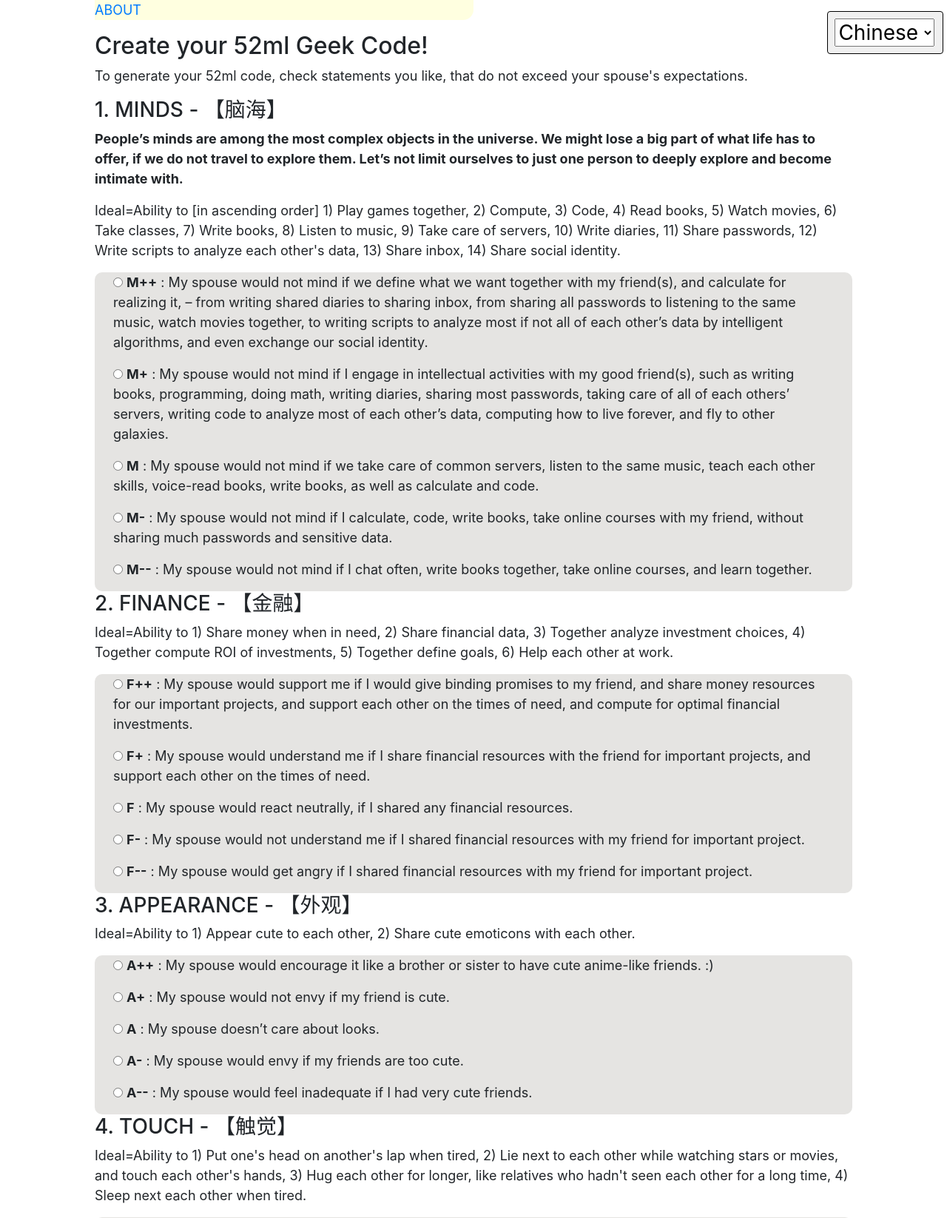
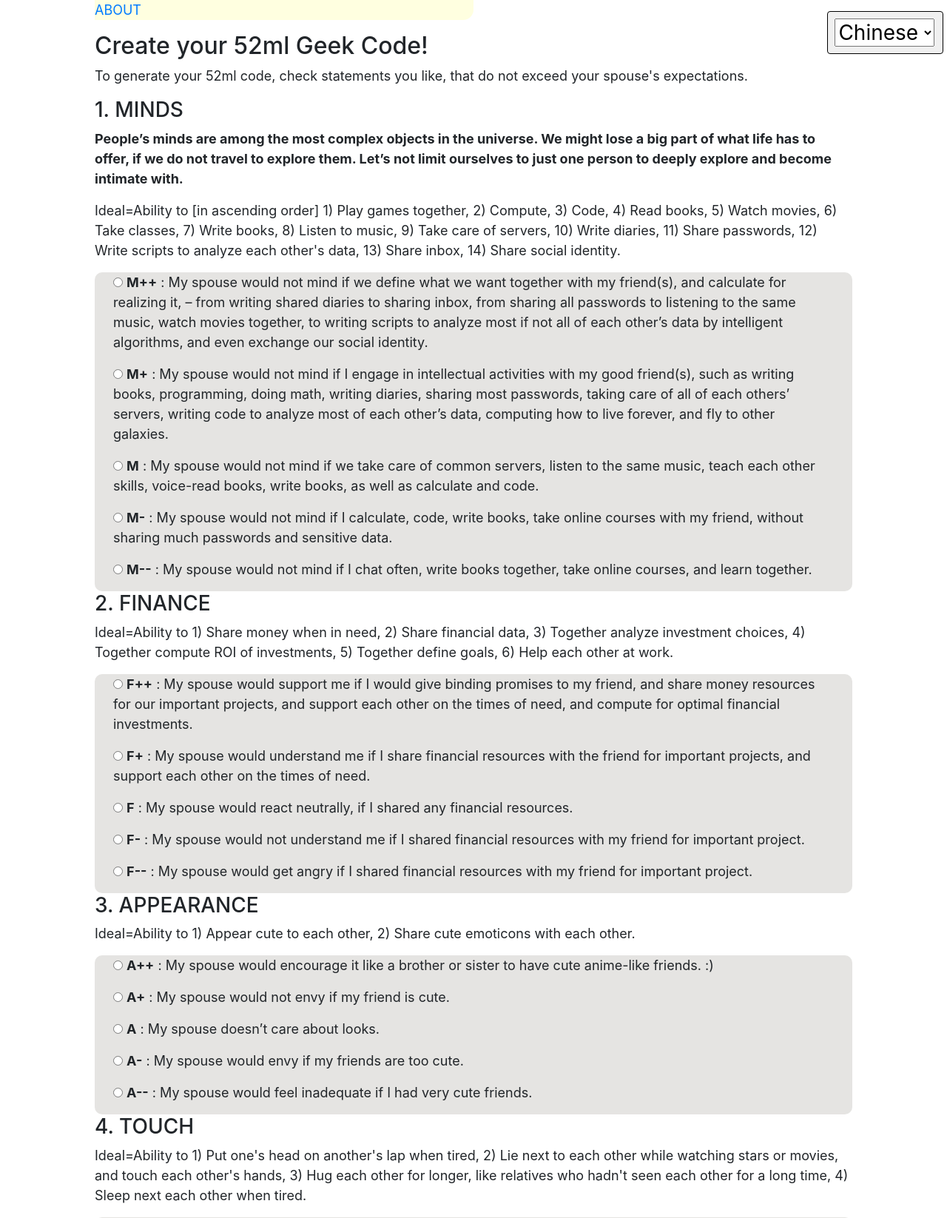
Before and after one commit to minxyz/52ml, a Django app: page / in a window 1280 px wide. Shown: the top 1646 px of the page at 74% size. Run offline with Django 3.2, Linux system fonts and the light colour scheme; some libraries are stand-ins or nearby versions.

Commit message:
extra translations

```diff
--- a/src/apps/core/templates/index.html
+++ b/src/apps/core/templates/index.html
@@ -95,7 +95,7 @@ $(document).ready( function() {
 <h2><a id="_17"></a>{% trans "Create your 52ml Geek Code!" %}</h2>
 <p>{% trans "To generate your 52ml code, check statements you like, that do not exceed your spouse's expectations." %}</p>
 
-<h3><a id="1_MINDS___21"></a>1. MINDS - 【脑海】</h3>
+<h3><a id="1_MINDS___21"></a>1. {% trans "MINDS" %}</h3>
 <blockquote>
 {% blocktrans %}
 <strong>
@@ -152,7 +152,7 @@ explore and become intimate with.</p>
 </div>
 
 
-<h3><a id="2_FINANCE___41"></a>2. FINANCE - 【{% trans "金融" %}】</h3>
+<h3><a id="2_FINANCE___41"></a>2. {% trans "FINANCE" %}</h3>
 
 <p>{% trans "Ideal=Ability to 1) Share money when in need, 2) Share financial data, 3) Together analyze investment choices, 4) Together compute ROI of investments, 5) Together define goals, 6) Help each other at work." %}</p>
 
@@ -199,7 +199,7 @@ explore and become intimate with.</p>
 </div>
 
 
-<h3><a id="3_APPEARANCE___55"></a>3. APPEARANCE - 【{% trans "外观" %}】</h3>
+<h3><a id="3_APPEARANCE___55"></a>3. {% trans "APPEARANCE" %}</h3>
 
 <p>{% trans "Ideal=Ability to 1) Appear cute to each other, 2) Share cute emoticons with each other." %}</p>
 
@@ -246,7 +246,7 @@ explore and become intimate with.</p>
 </div>
 
 
-<h3><a id="4_TOUCH___69"></a>4. TOUCH - 【{% trans "触觉" %}】</h3>
+<h3><a id="4_TOUCH___69"></a>4. {% trans "TOUCH" %}</h3>
 
 <p>{% trans "Ideal=Ability to 1) Put one's head on another's lap when tired, 2) Lie next to each other while watching stars or movies, and touch each other's hands, 3) Hug each other for longer, like relatives who hadn't seen each other for a long time, 4) Sleep next each other when tired." %}</p>
 
@@ -292,7 +292,7 @@ explore and become intimate with.</p>
 </div>
 
 
-<h3><a id="5_BEHAVIOR___83"></a>5. BEHAVIOR - 【{% trans "公开行为" %}】</h3>
+<h3><a id="5_BEHAVIOR___83"></a>5. {% trans "BEHAVIOR" %}</h3>
 
 <p>{% trans "Ideal=Ability to 1) Go for walks together, 2) Go to social activities together, such as sports and the like." %}</p>
 
@@ -338,7 +338,7 @@ explore and become intimate with.</p>
 </div>
 
 
-<h3><a id="6_LANGUAGE___97"></a>6. LANGUAGE - 【{% trans "语言" %}】</h3>
+<h3><a id="6_LANGUAGE___97"></a>6. {% trans "LANGUAGE" %}</h3>
 
 <p>{% trans "Ideal=Ability to 1) Use cute words and expressions to encourage each other, 2) Use diminutives and talk playfully with each others, 3) Read books aloud to each other." %}</p>
 
@@ -384,7 +384,7 @@ explore and become intimate with.</p>
 </div>
 
 
-<h3><a id="7_STIMULATION___111"></a>7. STIMULATION - 【{% trans "刺激" %}】</h3>
+<h3><a id="7_STIMULATION___111"></a>7. {% trans "STIMULATION" %}</h3>
 
 <p>{% trans "Ideal=Ability to 1) Share sweet and exciting ideas, 2) Share enticing mysteries to excite each other's minds." %}</p>
 
@@ -430,7 +430,7 @@ explore and become intimate with.</p>
 </div>
 
 <!--
-<h3><a id="8_GENDER___11"></a>8. GENDER - 【{% trans "性别" %}】</h3>
+<h3><a id="8_GENDER___11"></a>8. {% trans "GENDER" %}</h3>
 
 <div align="center" data-role="fieldcontain">
     <fieldset data-role="controlgroup" class="radiogroup" id="gender">
@@ -538,7 +538,7 @@ $("input:radio").bind( "change", function(event, ui) {
 </blockquote>
 
 
-<h3><a id="EXAMPLE___125"></a>EXAMPLE - 【代码例子】</h3>
+<h3><a id="EXAMPLE___125"></a>{% trans "EXAMPLE" %} </h3>
 
 <p>{% trans "For example, the following code:" %}</p>
 
@@ -546,7 +546,6 @@ $("input:radio").bind( "change", function(event, ui) {
 <p>M++F++A+TB--L-S+</p>
 </blockquote>
 
-<blockquote>
 {% blocktrans %}
 <p>Means that your spouse understands you if you share
 minds (M++), but don't get over excited (S+),
@@ -558,7 +557,6 @@ lap when tired (T), but would like you to walk
 with another friend when in public (B--), and
 avoid using diminutives at home (L-).</p>
 {% endblocktrans %}
-</blockquote>
 
 <p>{% trans "Don't know how to answer? Ask your spouse!~"%}</p>
 
@@ -587,11 +585,11 @@ avoid using diminutives at home (L-).</p>
 <div style="height: 15%"></div>
 <center><h1>{% trans "My 52ml Geek Code is:" %}</h1> <p><span style="background: #1E90FF; color: white; height: 1.4em; padding: .5em; border: 1px solid;border-radius: 4px;">{{minds}}{{finance}}{{appearance}}{{touch}}{{behavior}}{{language}}{{stimulation}}{% if gender == 'female'%}X{% elif gender == 'male'%}Y{% elif gender == 'bisexual'%}XY{% endif %}</span></p></center>
 
-<center><p>{% trans "It means my" %} <strong>{% if gender == 'female' %}{% trans "husband" %}{% elif gender == 'male' %}{% trans "wife" %}{% else %}{% trans "spouse" %}{% endif %}</strong> {% trans "would understand if I with my closest friends:" %}</p></center>
+<center><p>{% trans "It means my" %} <strong>{% if gender == 'female' %}{% trans "husband" %}{% elif gender == 'male' %}{% trans "wife" %}{% else %}{% trans "spouse" %}{% endif %}</strong> {% trans "with respect to my closest friends, would:" %}</p></center>
 
 {% if minds %}
     <div id="minds">
-	<h3><a id="1_MINDS___21"></a>MINDS - 【{% trans "脑海" %}】</h3>
+		<h3><a id="1_MINDS___21"></a>{% trans "MINDS" %}</h3>
 
 	{% if minds == 'M++' %}
 	<strong>M++</strong>: {% trans "My spouse would not mind if we define what we want together with my friend(s), and calculate for realizing it, – from writing shared diaries to sharing inbox, from sharing all passwords to listening to the same music, watch movies together, to writing scripts to analyze most if not all of each other’s data by intelligent algorithms, and even exchange our social identity." %}
@@ -610,7 +608,7 @@ avoid using diminutives at home (L-).</p>
 
 {% if finance %}
     <div id="finance">
-	<h3><a id="2_FINANCE___41"></a>FINANCE - 【{% trans "金融" %}】</h3>
+		<h3><a id="2_FINANCE___41"></a>{% trans "FINANCE" %}</h3>
 
 	{% if finance == 'F++' %}
 	<strong>F++</strong>: {% trans "My spouse would support me if I would give binding promises to my friend, and share money resources for our important projects, and support each other on the times of need, and compute for optimal financial investments." %}
@@ -629,7 +627,7 @@ avoid using diminutives at home (L-).</p>
 
 {% if appearance %}
     <div id="appearance">
-	<h3><a id="3_APPEARANCE___55"></a>APPEARANCE - 【{% trans "外观" %}】</h3>
+		<h3><a id="3_APPEARANCE___55"></a>{% trans "APPEARANCE" %}</h3>
 
 	{% if appearance == 'A++' %}
 	<strong>A++</strong>: {% trans "My spouse would encourage it like a brother or sister to have cute anime-like friends. :)" %}
@@ -648,7 +646,7 @@ avoid using diminutives at home (L-).</p>
 
 {% if touch %}
     <div id="touch">
-	<h3><a id="4_TOUCH___69"></a>TOUCH - 【{% trans "触觉" %}】</h3>
+		<h3><a id="4_TOUCH___69"></a>{% trans "TOUCH" %}</h3>
 
 	{% if touch == 'T++' %}
 	<strong>T++</strong>: {% trans "My spouse would let me be with good friend in one bed, if we don’t make love, but like kids enjoy intellectual activities instead, such as writing books, programming, doing math, such as computing how to fly to other galaxies, or any of that sort of thing, and do a head massage for each other, when tired or sleepy." %}
@@ -667,7 +665,7 @@ avoid using diminutives at home (L-).</p>
 
 {% if behavior %}
     <div id="behavior">
-	<h3><a id="5_BEHAVIOR___83"></a>BEHAVIOR - 【{% trans "公开行为" %}】</h3>
+		<h3><a id="5_BEHAVIOR___83"></a>{% trans "BEHAVIOR" %}</h3>
 
 	{% if behavior == 'B++' %}
 	<strong>B++</strong>: {% trans "My spouse would let me walk hand-in-hand, and hug with my friend together in public." %}
@@ -686,7 +684,7 @@ avoid using diminutives at home (L-).</p>
 
 {% if language %}
     <div id="language">
-	<h3><a id="6_LANGUAGE___97"></a>LANGUAGE - 【{% trans "语言" %}】</h3>
+		<h3><a id="6_LANGUAGE___97"></a>{% trans "LANGUAGE" %}</h3>
 
 	{% if language == 'L++' %}
 	<strong>L++</strong>: {% trans "My spouse would not mind if we discuss our insecurities, intimate thoughts and strategies, and sometimes use diminutive language to refer to each other." %}
@@ -705,7 +703,7 @@ avoid using diminutives at home (L-).</p>
 
 {% if stimulation %}
     <div id="stimulation">
-	<h3><a id="7_STIMULATION___111"></a>STIMULATION - 【{% trans "刺激" %}】</h3>
+		<h3><a id="7_STIMULATION___111"></a>{% trans "STIMULATION" %}</h3>
 
 	{% if stimulation == 'S++' %}
 	<strong>S++</strong>: {% trans "My spouse would understand if s/he heard that we make each other feel very special to each other by sharing our minds." %}
```
Also changed, not shown: src/locale/en/LC_MESSAGES/django.po, src/locale/ja/LC_MESSAGES/django.po, src/locale/lt/LC_MESSAGES/django.po, src/locale/zh_Hans/LC_MESSAGES/django.po, 1 other file.
